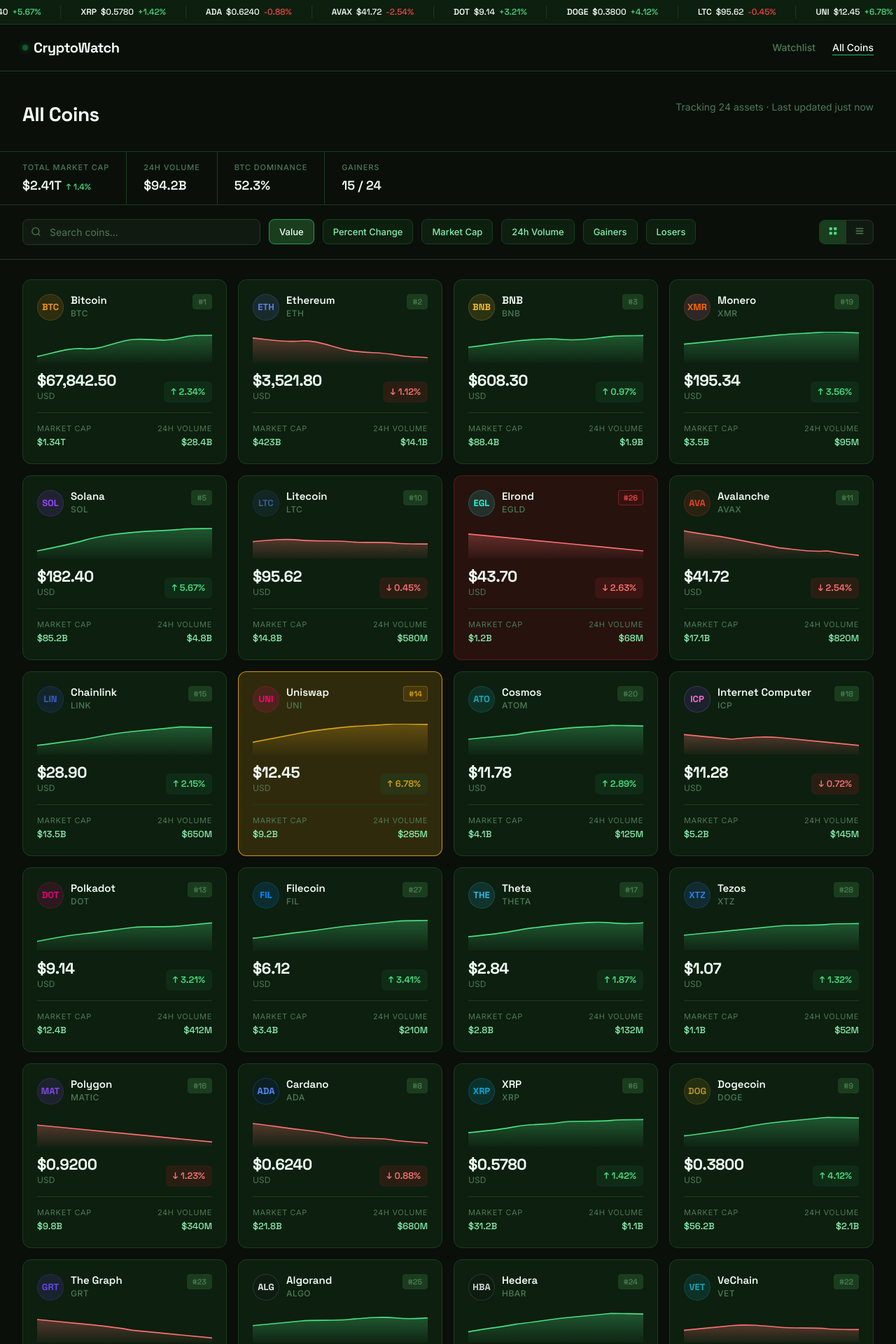
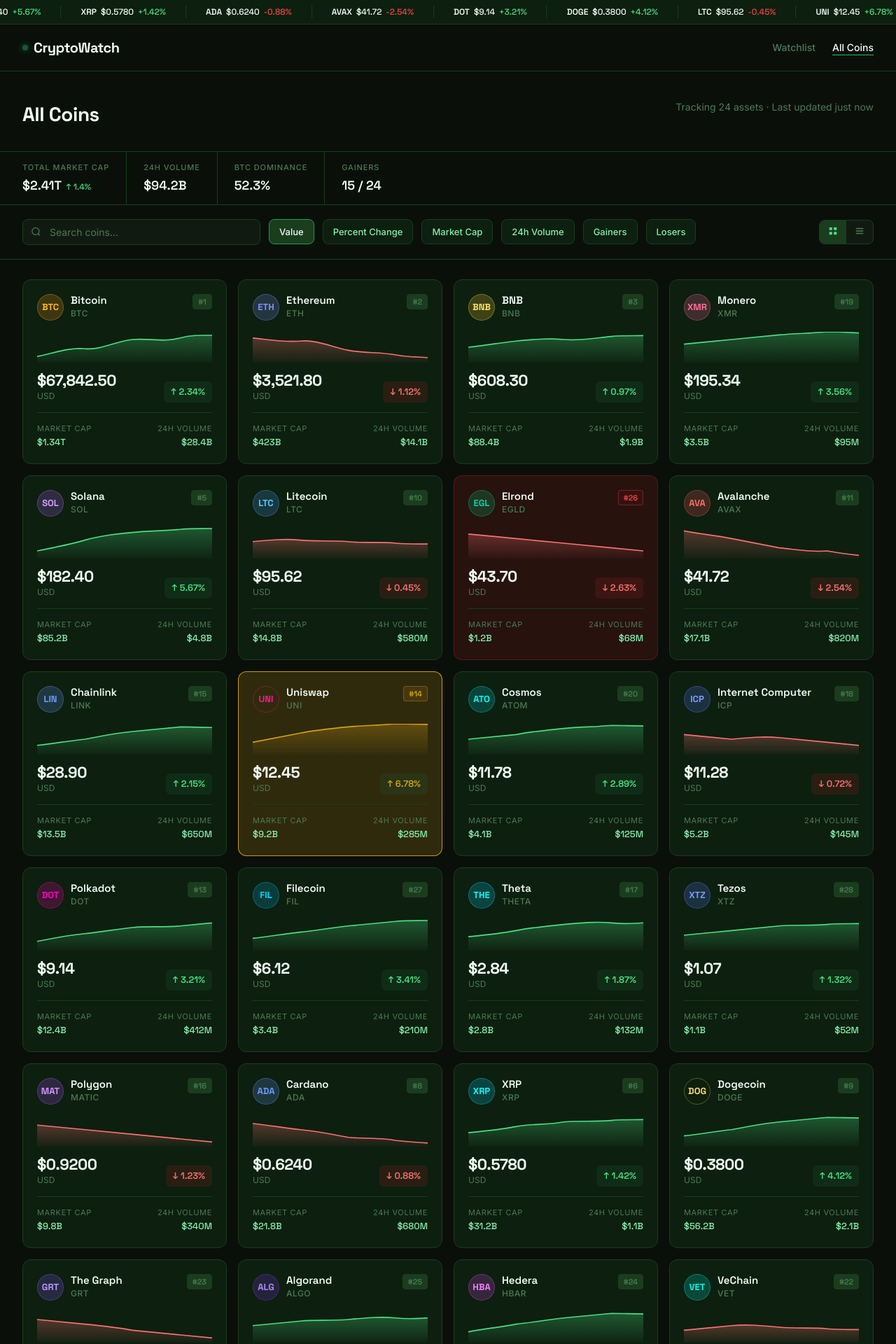
Before and after one commit to agility-partners/jack-olson-crypto, a Next.js app: page /coins/browse in a window 1280 px wide. Shown: the top 1920 px of the page at 70% size. Built offline with nearby package versions, Linux system fonts and the light colour scheme.

Commit message:
Increase color vibrancy for crypto card icons

```diff
--- a/src/app/components/CryptoCard.module.css
+++ b/src/app/components/CryptoCard.module.css
@@ -100,30 +100,30 @@
   flex-shrink: 0;
 }
 
-.btc   { background: #f7931a22; color: #f7931a; border: 1px solid #f7931a33; }
-.eth   { background: #627eea22; color: #627eea; border: 1px solid #627eea33; }
-.bnb   { background: #f3ba2f22; color: #f3ba2f; border: 1px solid #f3ba2f33; }
-.sol   { background: #9945ff22; color: #9945ff; border: 1px solid #9945ff33; }
-.xrp   { background: #00aae422; color: #00aae4; border: 1px solid #00aae433; }
-.ada   { background: #0033ad22; color: #4d8aff; border: 1px solid #4d8aff33; }
-.avax  { background: #e8412122; color: #e84122; border: 1px solid #e8412233; }
-.dot   { background: #e6007a22; color: #e6007a; border: 1px solid #e6007a33; }
-.doge  { background: #ba941f22; color: #ba941f; border: 1px solid #ba941f33; }
-.ltc   { background: #345d9d22; color: #345d9d; border: 1px solid #345d9d33; }
-.uni   { background: #ff007a22; color: #ff007a; border: 1px solid #ff007a33; }
-.link  { background: #375bd222; color: #375bd2; border: 1px solid #375bd233; }
-.matic { background: #8247e522; color: #8247e5; border: 1px solid #8247e533; }
-.xmr   { background: #ff66cc22; color: #ff6600; border: 1px solid #ff660033; }
-.atom  { background: #16abb922; color: #16abb9; border: 1px solid #16abb933; }
-.vet   { background: #15aabf22; color: #15aabf; border: 1px solid #15aabf33; }
-.theta { background: #2ab8e622; color: #2ab8e6; border: 1px solid #2ab8e633; }
-.grt   { background: #6747ed22; color: #6747ed; border: 1px solid #6747ed33; }
-.hbar  { background: #11111122; color: #d1d5db; border: 1px solid #9ca3af33; }
-.algo  { background: #11182722; color: #e5e7eb; border: 1px solid #9ca3af33; }
-.egld  { background: #23f7dd22; color: #23f7dd; border: 1px solid #23f7dd33; }
-.fil   { background: #0090ff22; color: #0090ff; border: 1px solid #0090ff33; }
-.icp   { background: #7c3aed22; color: #ff6bcb; border: 1px solid #c084fc33; }
-.xtz   { background: #2c7df722; color: #2c7df7; border: 1px solid #2c7df733; }
+.btc   { background: #ff9d1a33; color: #ffb638; border: 1px solid #ff9d1a55; }
+.eth   { background: #7c94ff33; color: #7c94ff; border: 1px solid #7c94ff55; }
+.bnb   { background: #ffd43b33; color: #ffe066; border: 1px solid #ffd43b55; }
+.sol   { background: #b366ff33; color: #d4a0ff; border: 1px solid #b366ff55; }
+.xrp   { background: #00d9ff33; color: #00ffff; border: 1px solid #00d9ff55; }
+.ada   { background: #6b9aff33; color: #6b9aff; border: 1px solid #6b9aff55; }
+.avax  { background: #ff555533; color: #ff6b6b; border: 1px solid #ff555555; }
+.dot   { background: #ff00aa33; color: #ff00cc; border: 1px solid #ff00aa55; }
+.doge  { background: #ffcc33 33; color: #ffdd66; border: 1px solid #ffcc3355; }
+.ltc   { background: #4d9eff33; color: #4dccff; border: 1px solid #4d9eff55; }
+.uni   { background: #ff1493 33; color: #ff1493; border: 1px solid #ff149355; }
+.link  { background: #6b9aff33; color: #6b9aff; border: 1px solid #6b9aff55; }
+.matic { background: #a855ff33; color: #d494ff; border: 1px solid #a855ff55; }
+.xmr   { background: #ff6b9b33; color: #ff6b9b; border: 1px solid #ff6b9b55; }
+.atom  { background: #00dddd33; color: #00ffff; border: 1px solid #00dddd55; }
+.vet   { background: #00eedd33; color: #00ffee; border: 1px solid #00eedd55; }
+.theta { background: #00d9ff33; color: #00ffff; border: 1px solid #00d9ff55; }
+.grt   { background: #8b5aff33; color: #b896ff; border: 1px solid #8b5aff55; }
+.hbar  { background: #d946ef33; color: #f77dff; border: 1px solid #d946ef55; }
+.algo  { background: #7c3aed33; color: #a78bfa; border: 1px solid #7c3aed55; }
+.egld  { background: #06c58333; color: #06d6a0; border: 1px solid #06c58355; }
+.fil   { background: #00b8e633; color: #00d9ff; border: 1px solid #00b8e655; }
+.icp   { background: #5a7cff33; color: #7b9dff; border: 1px solid #5a7cff55; }
+.xtz   { background: #5a7cff33; color: #7b9dff; border: 1px solid #5a7cff55; }
 
 .coinNameWrap { display: flex; flex-direction: column; gap: 1px; }
 
```
